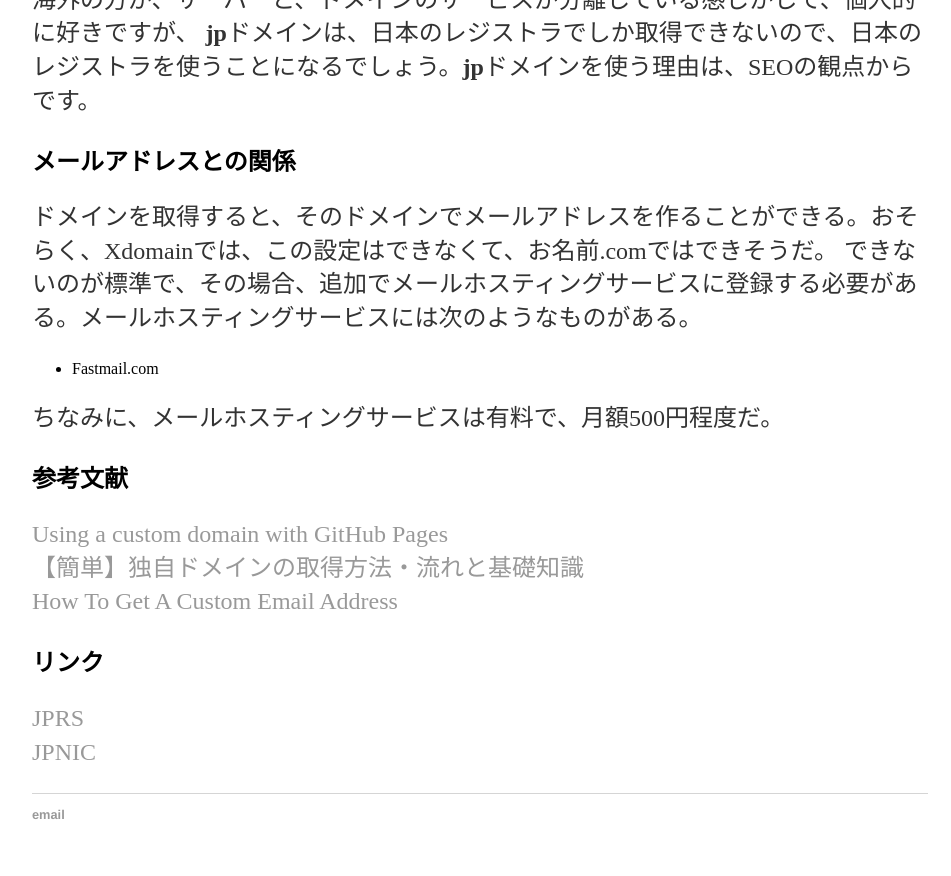
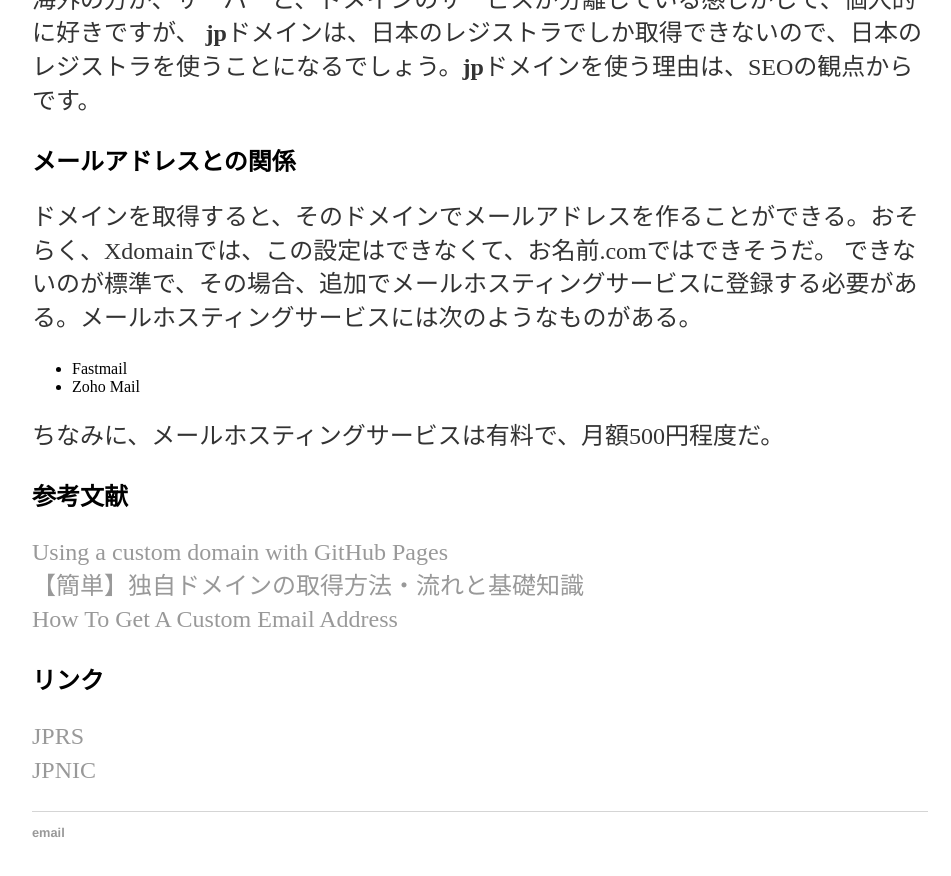
Before and after one commit to agematsu/agematsu.github.io, a Jekyll site: the page built from _posts/2019-07-09-ドメインの選び方.md, in a window 1280 px wide and 900 px high, scrolled down 1051 px. Shown: the top 876 px of the window, without its empty margins (160-1111 px from the left). Built offline with Jekyll 4.4.1, drawn with Linux system fonts in a browser that asks for light colours; our own code applies the rules of GitHub Pages for plain Markdown files.

Commit message:
Update 2019-07-09-ドメインの選び方.md

```diff
--- a/_posts/2019-07-09-ドメインの選び方.md
+++ b/_posts/2019-07-09-ドメインの選び方.md
@@ -20,7 +20,8 @@ gTLDが、.com,.org,.eduなどのドメインで、ccTLDが、.jpなどの国別
 ## メールアドレスとの関係
 ドメインを取得すると、そのドメインでメールアドレスを作ることができる。おそらく、Xdomainでは、この設定はできなくて、お名前.comではできそうだ。
 できないのが標準で、その場合、追加でメールホスティングサービスに登録する必要がある。メールホスティングサービスには次のようなものがある。
-- Fastmail.com
+- Fastmail
+- Zoho Mail
 
 ちなみに、メールホスティングサービスは有料で、月額500円程度だ。
 
```
